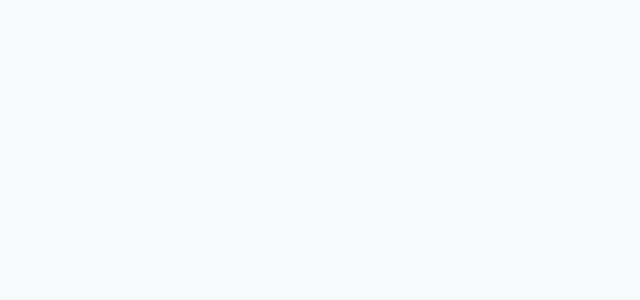
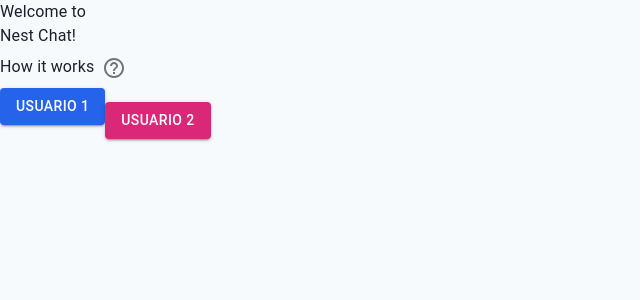
Before and after one commit to Nonqs/realtime-chat, a React (Vite) app in the folder client/: page / in a window 1280 px wide. Before the commit this address had no page. Shown: the top 300 px of the page, without its empty margins (0-640 px from the left). Built offline with nearby package versions, Linux system fonts and the light colour scheme.

Commit message:
Feature: Star page

```diff
--- a/client/src/components/Chat.tsx
+++ b/client/src/components/Chat.tsx
@@ -1,4 +1,4 @@
-import { Button, Fade, IconButton, Input, Menu, MenuItem, Paper, styled, Modal, Box, CircularProgress } from "@mui/material";
+import { Button, Fade, IconButton, Input, Menu, Modal, MenuItem, Paper, styled, Box, CircularProgress } from "@mui/material";
 import { ChangeEvent, useState } from "react";
 import AddIcon from '@mui/icons-material/Add';
 import SendIcon from '@mui/icons-material/Send';
@@ -49,9 +49,9 @@ export function Chat() {
         transform: 'translate(-50%, -50%)',
         width: 400,
         bgcolor: 'background.paper',
-        border: '2px solid #000',
         boxShadow: 24,
         p: 4,
+        borderRadius: "20px"
     }
 
     const handleFileChange = (e: ChangeEvent<HTMLInputElement>) => {
--- a/client/src/routes/routes.tsx
+++ b/client/src/routes/routes.tsx
@@ -1,11 +1,13 @@
 import { BrowserRouter, Routes, Route } from "react-router-dom";
 import { ChatView } from "../views/ChatView";
+import StartPage from "../views/StartPage";
 
 export function RoutesView() {
     return (
         <BrowserRouter>
             <Routes>
                 <Route element={<ChatView />} path="/chat" />
+                <Route element={<StartPage />} path="/" />
             </Routes>
         </BrowserRouter>
     )
--- /dev/null
+++ b/client/src/views/StartPage.tsx
@@ -0,0 +1,55 @@
+import HelpOutlineIcon from '@mui/icons-material/HelpOutline';
+import { Button, IconButton, Tooltip } from '@mui/material';
+import DarkModeToggle from '../components/DarkModeSw';
+
+export default function StartPage() {
+
+    const toolTipText = "This chat application works using socket.io, a library that enables real-time, bidirectional communication between clients and the server. When a user opens the chat, they connect to the server via a WebSocket. To see it in action, open the chat page in two browser tabs, log in as user1 in one tab and User2 in the other. Messages sent from one user will instantly appear in the other user's chat window, demonstrating real-time communication."
+
+    return (
+        <section className="w-full h-[100vh] flex flex-col justify-center items-center bg-gradient-to-r from-[#ddd6fe]  to-white to-90%">
+            <div className='h-1/2 w-full flex flex-col justify-center items-center'>
+                <h1 className="text-center uppercase font-extrabold text-transparent text-6xl bg-clip-text bg-gradient-to-r from-[#2563eb] to-pink-600">Welcome to <br />Nest Chat!</h1>
+                <article className='flex justify-center items-center'>
+                    <span className="text-lg font-thin">How it works</span>
+                    <Tooltip title={toolTipText}>
+                        <IconButton>
+                            <HelpOutlineIcon />
+                        </IconButton>
+                    </Tooltip>
+                </article>
+            </div>
+            <div className='h-1/2 flex flex-col'>
+                <Button
+                    component="label"
+                    variant="contained"
+                    tabIndex={-1}
+                    sx={{
+                        backgroundColor: "#2563eb",
+                        '&:hover': {
+                            backgroundColor: '#60a5fa',
+                        },
+                        color: "white",
+                        marginBottom: "2em"
+                    }}
+                >
+                    Usuario 1
+                </Button>
+                <Button
+                    component="label"
+                    variant="contained"
+                    tabIndex={-1}
+                    sx={{
+                        backgroundColor: "#db2777",
+                        '&:hover': {
+                            backgroundColor: '#fb7185',
+                        },
+                        color: "white"
+                    }}
+                >
+                    Usuario 2
+                </Button>
+            </div>
+        </section>
+    )
+}
```
Also changed, not shown: 1 other file (tests, documents, lock files or other folders).
